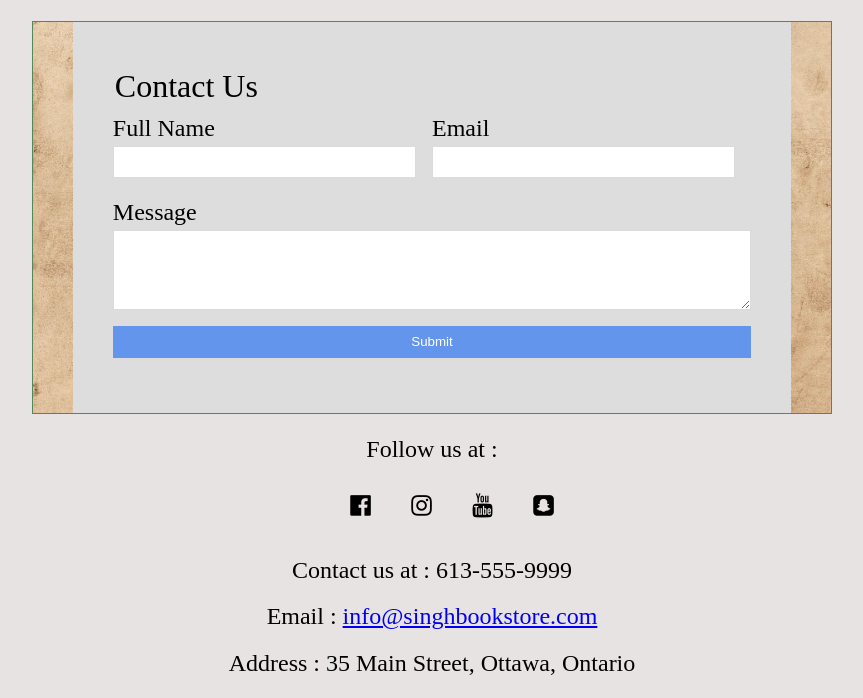
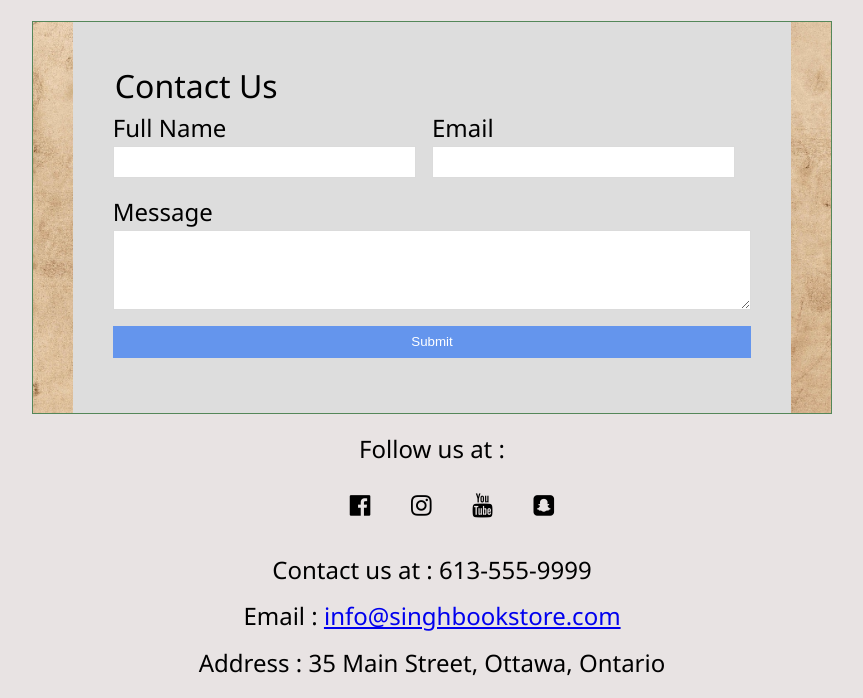
Before and after one commit to Tarandeep-1270/tarandeep-singh-form-1526, a plain HTML site: page index.html in a window 1280 px wide. Shown: the part 364-1062 px from the top of the page, without its empty margins (208-1071 px from the left). Drawn offline with Linux system fonts and the light colour scheme.

Commit message:
Update style.css

```diff
--- a/css/style.css
+++ b/css/style.css
@@ -16,7 +16,7 @@ body{
 	font-size: 1rem;
 	background-color: #e8e3e3;
 	margin: 0 auto;
-	font-family: 'Noto Sans',, Arial, sans-serif;
+	font-family: 'Noto Sans', Arial, sans-serif;
 }
 
 .header{
```
